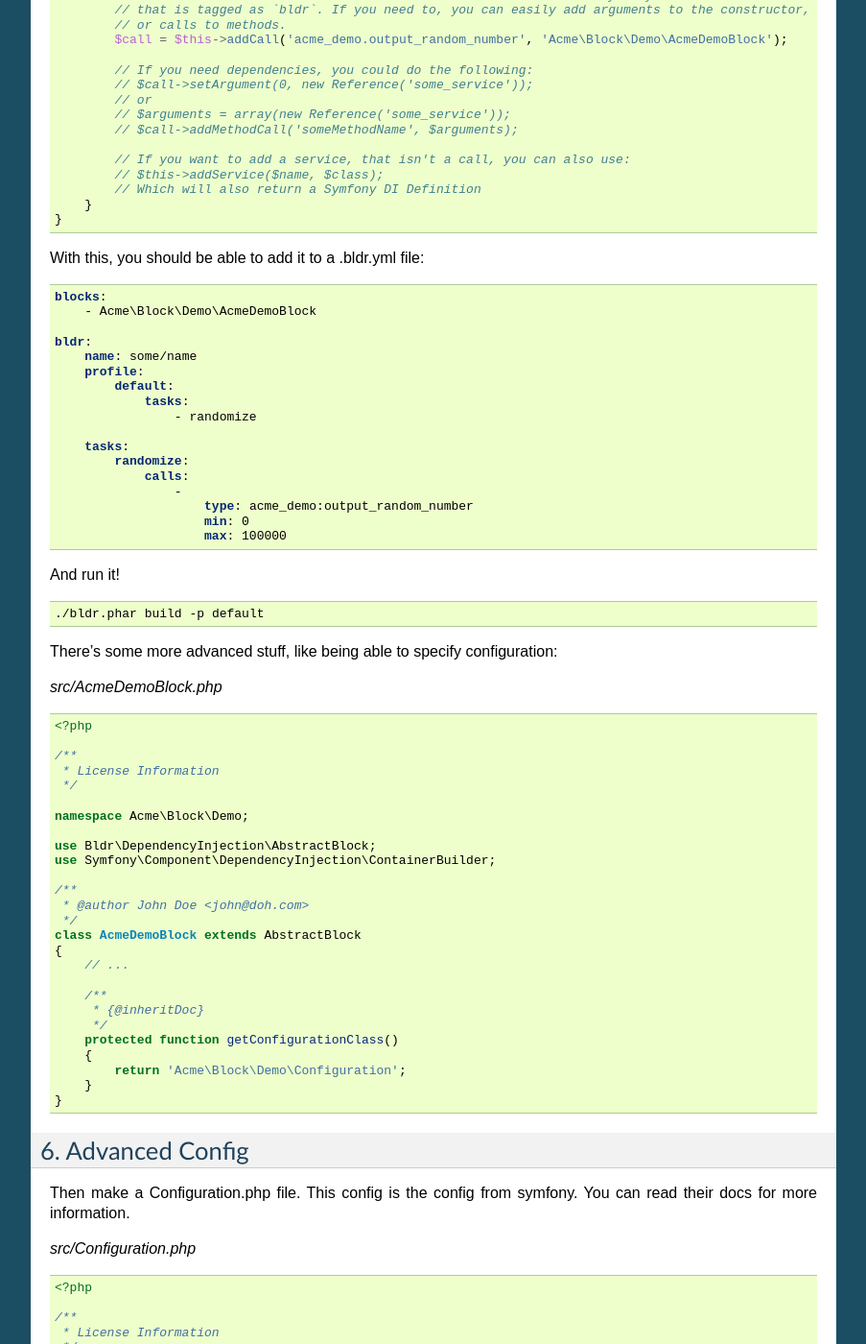
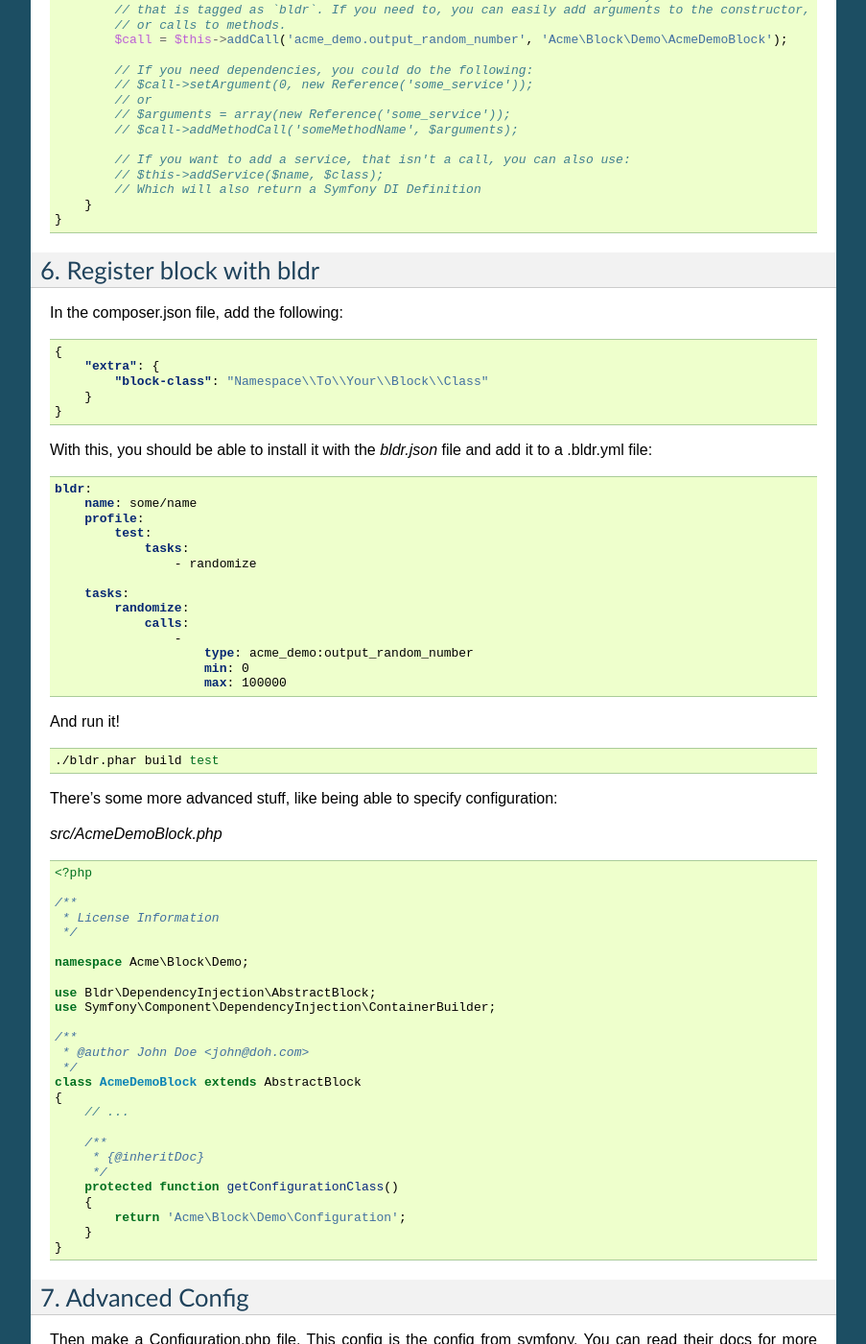
Before and after one commit to bldr-io/bldr, a Sphinx documentation site: the page built from docs/creating-a-block.rst, in a window 1280 px wide and 1400 px high, scrolled down 2652 px. Shown: the whole window at 96% size, without its empty margins (198-1101 px from the left). Built offline with Sphinx 7.4.7, drawn with Linux system fonts in a browser that asks for light colours; pages that are not in the unit, such as notebooks, are missing from menus; some of the changed text lies outside the part shown.

Commit message:
Updating documentation

```diff
--- a/docs/creating-a-block.rst
+++ b/docs/creating-a-block.rst
@@ -178,18 +178,27 @@ Next, we need to add the call to the container, so we can use it in .bldr.yml fi
         }
     }
 
+6. Register block with bldr
+---------------------------
 
-With this, you should be able to add it to a .bldr.yml file:
+In the composer.json file, add the following:
+
+.. code-block:: json
+
+    {
+        "extra": {
+            "block-class": "Namespace\\To\\Your\\Block\\Class"
+        }
+    }
+
+With this, you should be able to install it with the `bldr.json` file and add it to a .bldr.yml file:
 
 .. code-block:: yaml
-
-    blocks:
-        - Acme\Block\Demo\AcmeDemoBlock
 
     bldr:
         name: some/name
         profile:
-            default:
+            test:
                 tasks:
                     - randomize
 
@@ -205,7 +214,7 @@ And run it!
 
 .. code-block:: shell
 
-    ./bldr.phar build -p default
+    ./bldr.phar build test
 
 
 There's some more advanced stuff, like being able to specify configuration:
@@ -241,7 +250,7 @@ There's some more advanced stuff, like being able to specify configuration:
         }
     }
 
-6. Advanced Config
+7. Advanced Config
 ------------------
 
 Then make a Configuration.php file. This config is the config from symfony. You can read their docs for more information.
```
